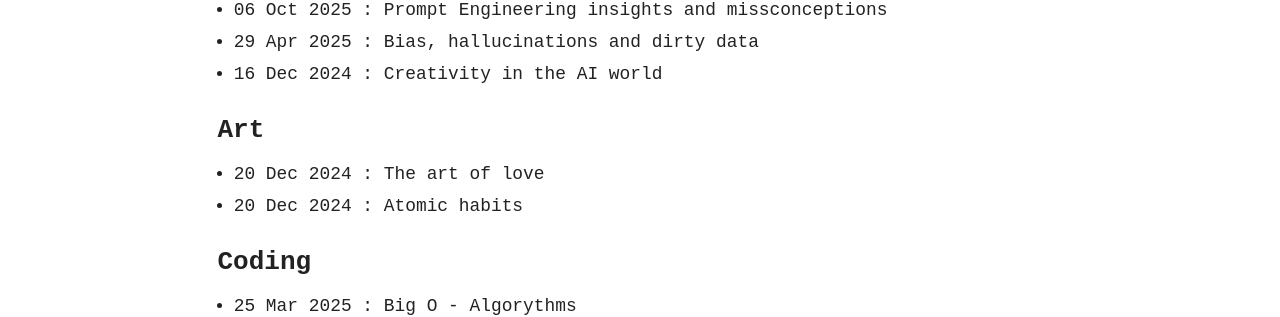
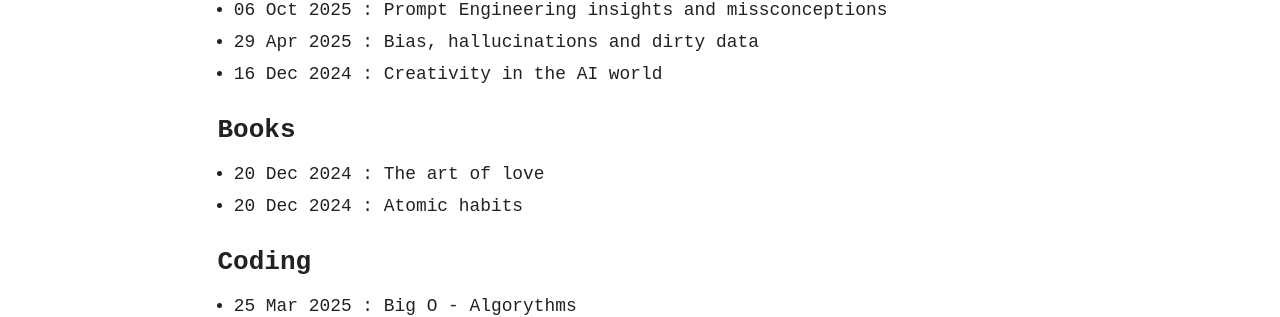
Before and after one commit to leonardespi/leonardespi.github.io, a Jekyll site: the page built from pages/category.html, in a window 1280 px wide. Shown: the part 279-596 px from the top of the page. Built offline with Jekyll 4.4.1, drawn with Linux system fonts in a browser that asks for light colours.

Commit message:
fix: update categories for "The art of love" and "Atomic habits" to [Books] for consistency

```diff
--- a/_posts/2024-12-20-the-art-of-love.md
+++ b/_posts/2024-12-20-the-art-of-love.md
@@ -3,7 +3,7 @@ layout: post
 title:  The art of love
 date: 2024-12-20 15:01:35 +0300
 last_modified_at: 2024-12-20
-categories: [Art]
+categories: [Books]
 ---
 
 Today I want to talk about a subject that has accompanied me through many stages of my life, though not always consciously: the art of loving. I call it an art because, as I discovered while reading Erich Fromm, love is not something that simply happens; it is something you learn, cultivate, and refine.
--- a/_posts/2025-01-06-atomic-habits.md
+++ b/_posts/2025-01-06-atomic-habits.md
@@ -3,7 +3,7 @@ layout: post
 title:  Atomic habits
 date: 2024-12-20 15:01:35 +0300
 last_modified_at: 2024-12-20
-categories: [Art]
+categories: [Books]
 ---
 
 Today I want to tell you about a book that not only I liked, but that marked a before-and-after in how I think about personal growth: *Atomic Habits* by James Clear.
```
